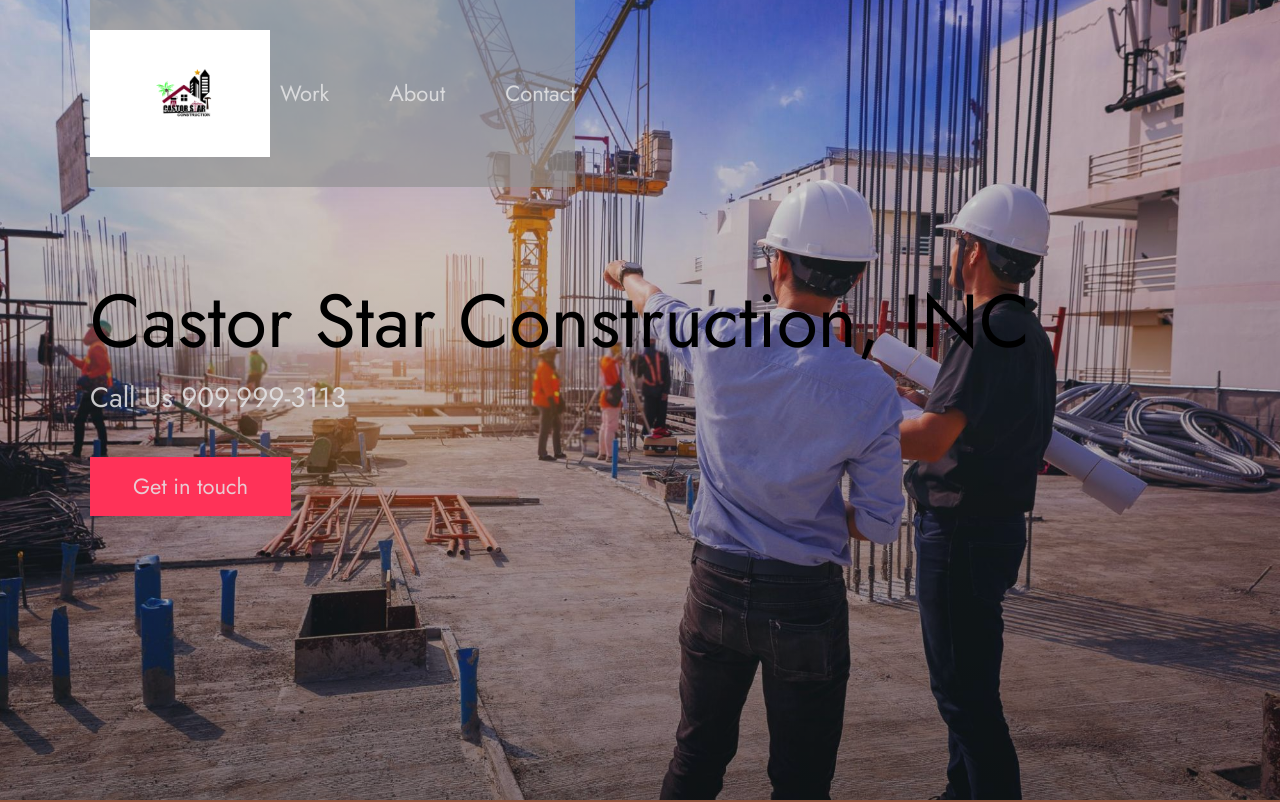
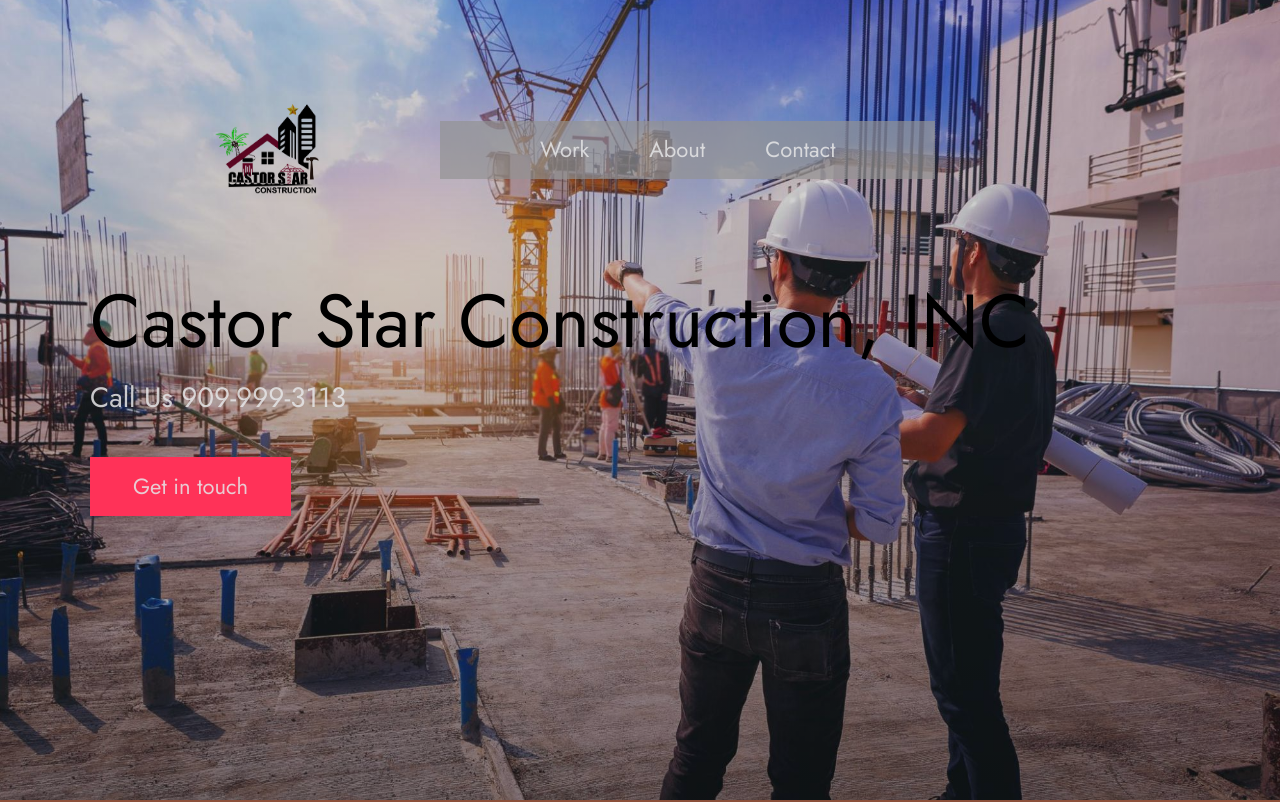
Before and after one commit to youssefsalem34/whatever.github.io, a plain HTML site: page index.html in a window 1280 px wide. Shown: the top 802 px of the page. Drawn offline with Linux system fonts and the light colour scheme.

Commit message:
Update index.css

```diff
--- a/index.css
+++ b/index.css
@@ -382,7 +382,6 @@ body:not(.user-is-tabbing) a:focus {
     /* Center items vertically */
     padding: var(--gutter-normal) 0;
     top: 0;
-    background-color: rgba(146, 146, 146, 0.678);
     /* Optional: Add a background color for better visibility */
     width: fit-content;
     /* Ensure navbar spans full width */
@@ -390,20 +389,22 @@ body:not(.user-is-tabbing) a:focus {
 }
 
 .nav__logo {
-    width: 180px;
+    width: 340px;
     /* Adjust the width as per your preference */
     height: auto;
     /* Keeps the aspect ratio */
     margin-right: 1rem;
     /* Adds space between the logo and navigation items */
+    mix-blend-mode: multiply;
 }
 
 .nav__items {
     display: flex;
     list-style: none;
-    padding-left: 0;
+    padding-left: 100px;
+    padding-right: 100px;
     margin: 0;
-
+    background-color: rgba(146, 146, 146, 0.678);
 }
 
 
```
